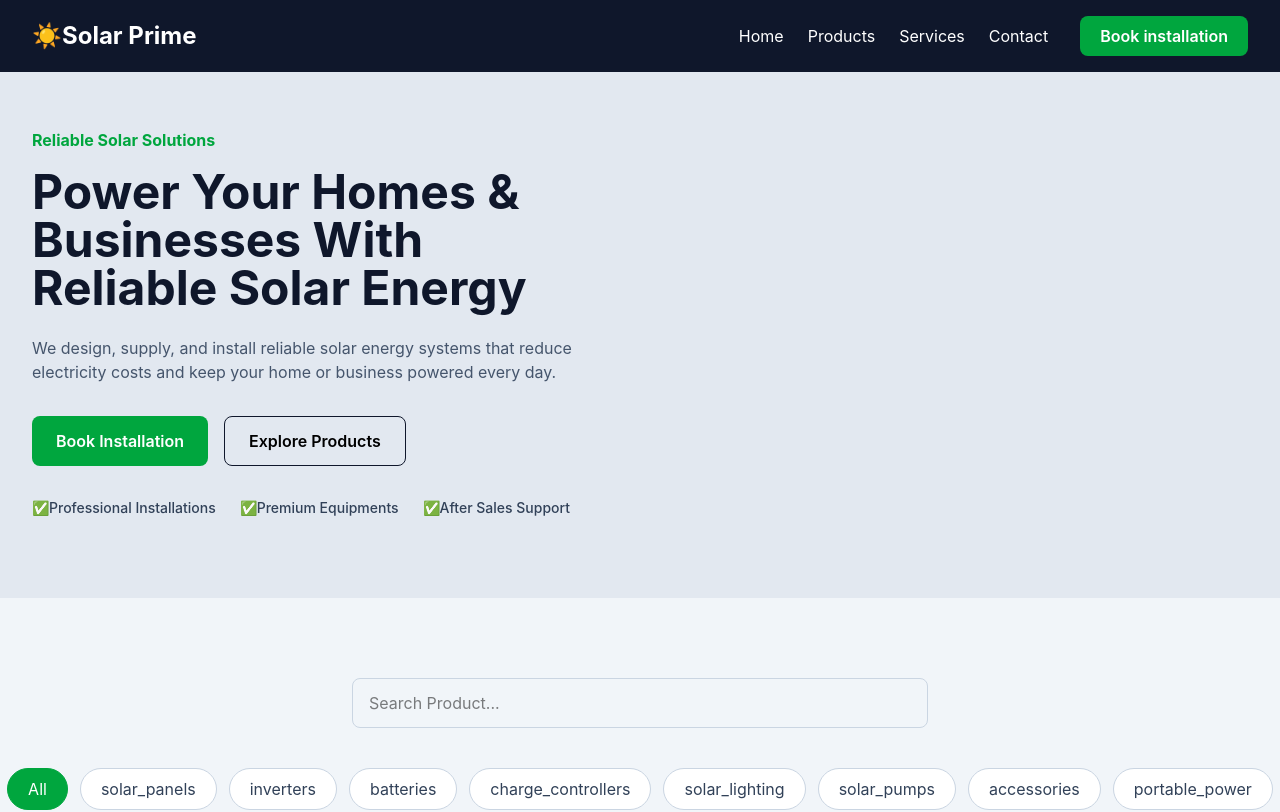
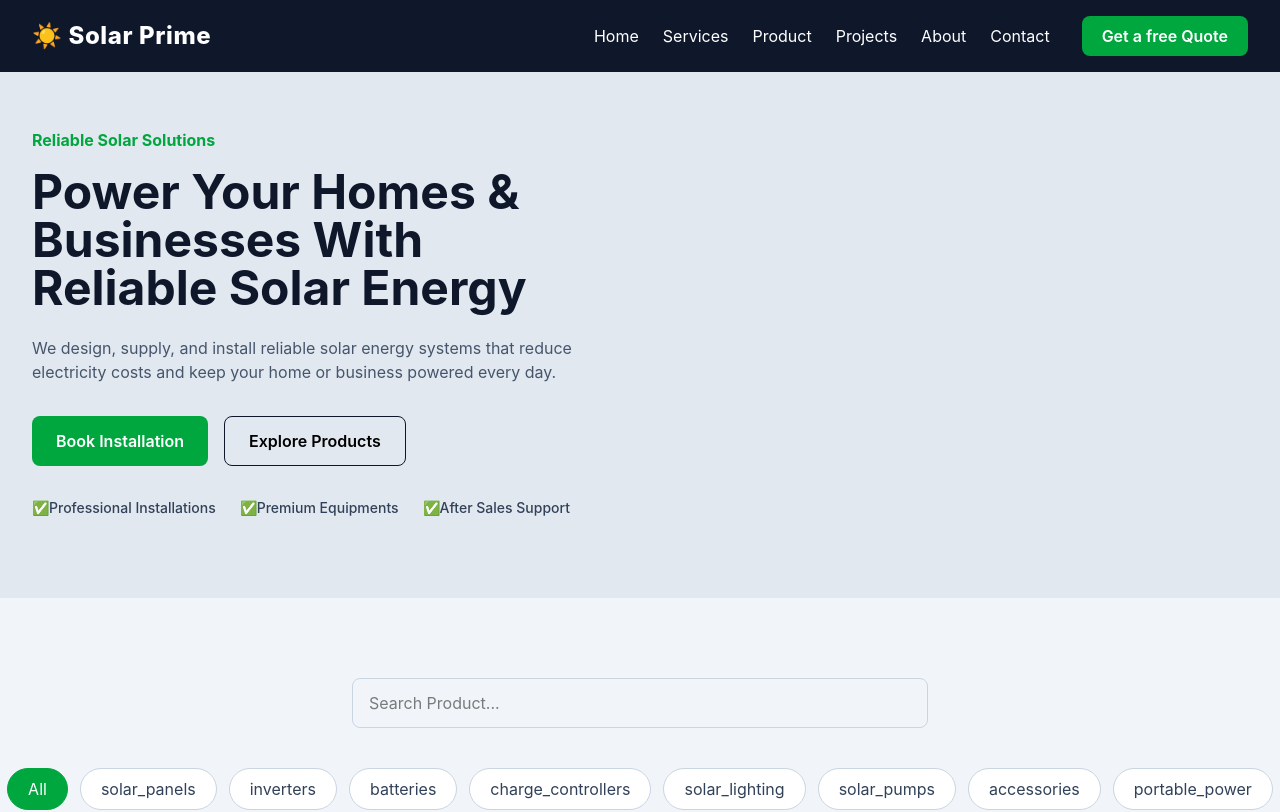
Before and after one commit to Justice-code-ops/solar-prime, a React (Vite) app in the folder frontend/: page / in a window 1280 px wide. Shown: the top 812 px of the page. Built offline with nearby package versions, Linux system fonts and the light colour scheme.

Commit message:
refactor(navbar): improve branding, navigation layout and call to action button

```diff
--- a/frontend/src/components/Navbar.jsx
+++ b/frontend/src/components/Navbar.jsx
@@ -1,21 +1,35 @@
 function Navbar() {
   return (
     <nav className="fixed top-0 left-0 w-full z-50 bg-slate-900 text-white px-8 py-4">
-        <div className="flex justify-between items-center">
-            <h1 className="text-2xl font-bold">
-                ☀️Solar Prime
+        <div className="max-w-7xl mx-auto flex justify-between items-center">
+            <h1 className="text-2xl font-extrabold tracking-wide">
+                <span className="text-green-500">☀️</span> Solar Prime
             </h1>
 
             <div className="flex items-center gap-8">
                 <ul className="flex gap-6">
-                    <li>Home</li>
-                    <li>Products</li>
-                    <li>Services</li>
-                    <li>Contact</li>
+                    <li className="hover:text-green-400 cursor-pointer transition-colors duration-300">
+                        Home
+                    </li>
+                    <li className="hover:text-green-400 cursor-pointer transition-colors duration-300">
+                        Services
+                    </li>
+                    <li className="hover:text-green-400 cursor-pointer transition-colors duration-300">
+                        Product
+                    </li>
+                    <li className="hover:text-green-400 cursor-pointer transition-colors duration-300">
+                        Projects
+                    </li>
+                    <li className="hover:text-green-400 cursor-pointer transition-colors duration-300">
+                        About
+                    </li>
+                    <li className="hover:text-green-400 cursor-pointer transition-colors duration-300">
+                        Contact
+                    </li>
                 </ul>
 
                 <button className="bg-green-600 px-5 py-2 rounded-lg font-semibold hover:bg-green-700">
-                    Book installation
+                    Get a free Quote
                 </button>
             </div>
         </div>
```
